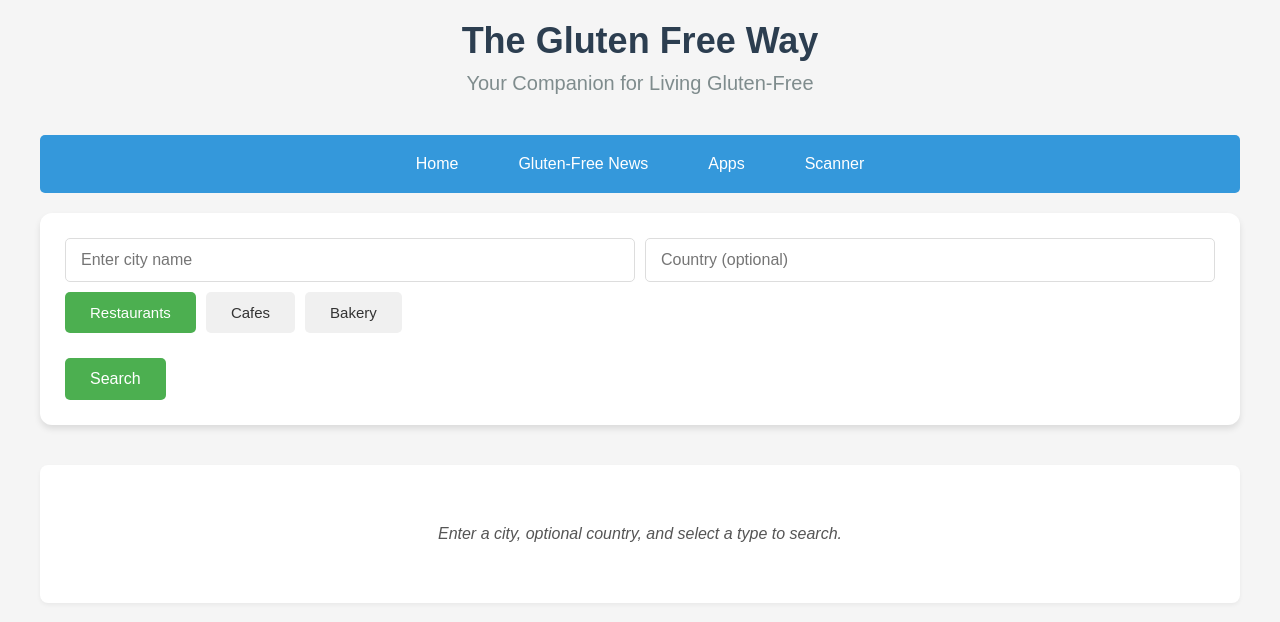
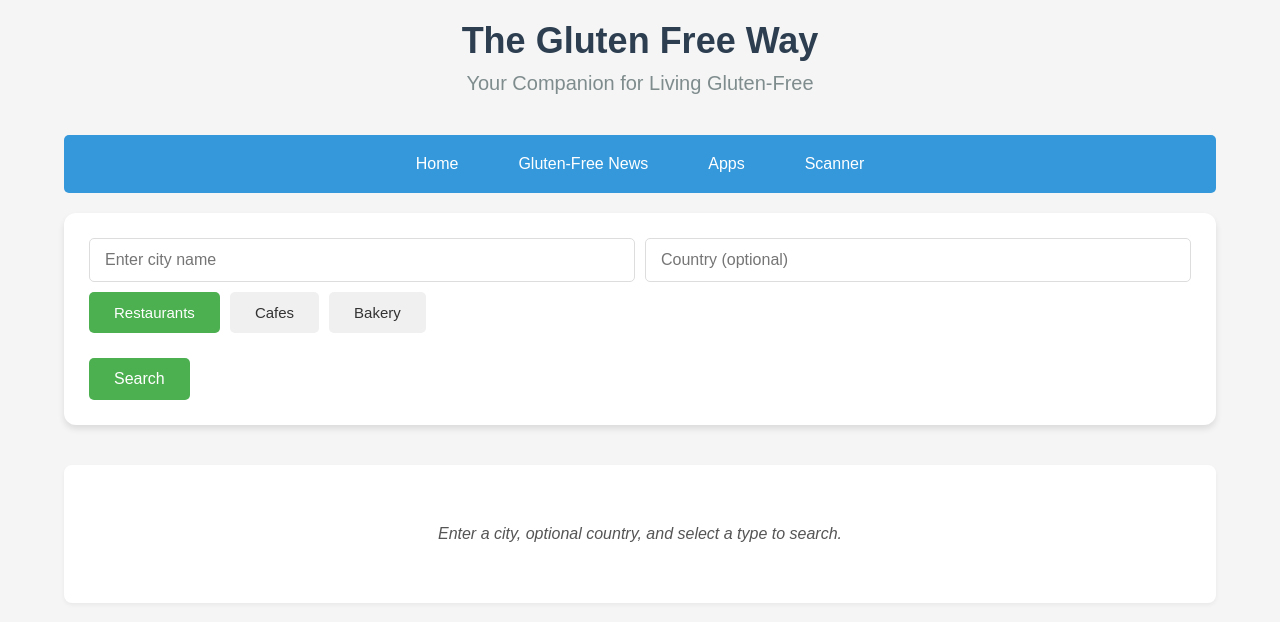
Before and after one commit to kunalkumar-ai/gluten-free-finder, a Flask app: page / in a window 1280 px wide. Shown: the top 622 px of the page. Run offline with Flask 3, Linux system fonts and the light colour scheme.

Commit message:
fixed width now it dynamically takes 90% of availble screen size

```diff
--- a/templates/index.html
+++ b/templates/index.html
@@ -7,7 +7,8 @@
     <style>
         body {
             font-family: Arial, sans-serif;
-            max-width: 1200px;
+            width: 90%; /* Uses 90% of the available width */
+            max-width: 1600px; /* But won't go beyond 1600px */
             margin: 0 auto;
             padding: 20px;
             background-color: #f5f5f5;
```
